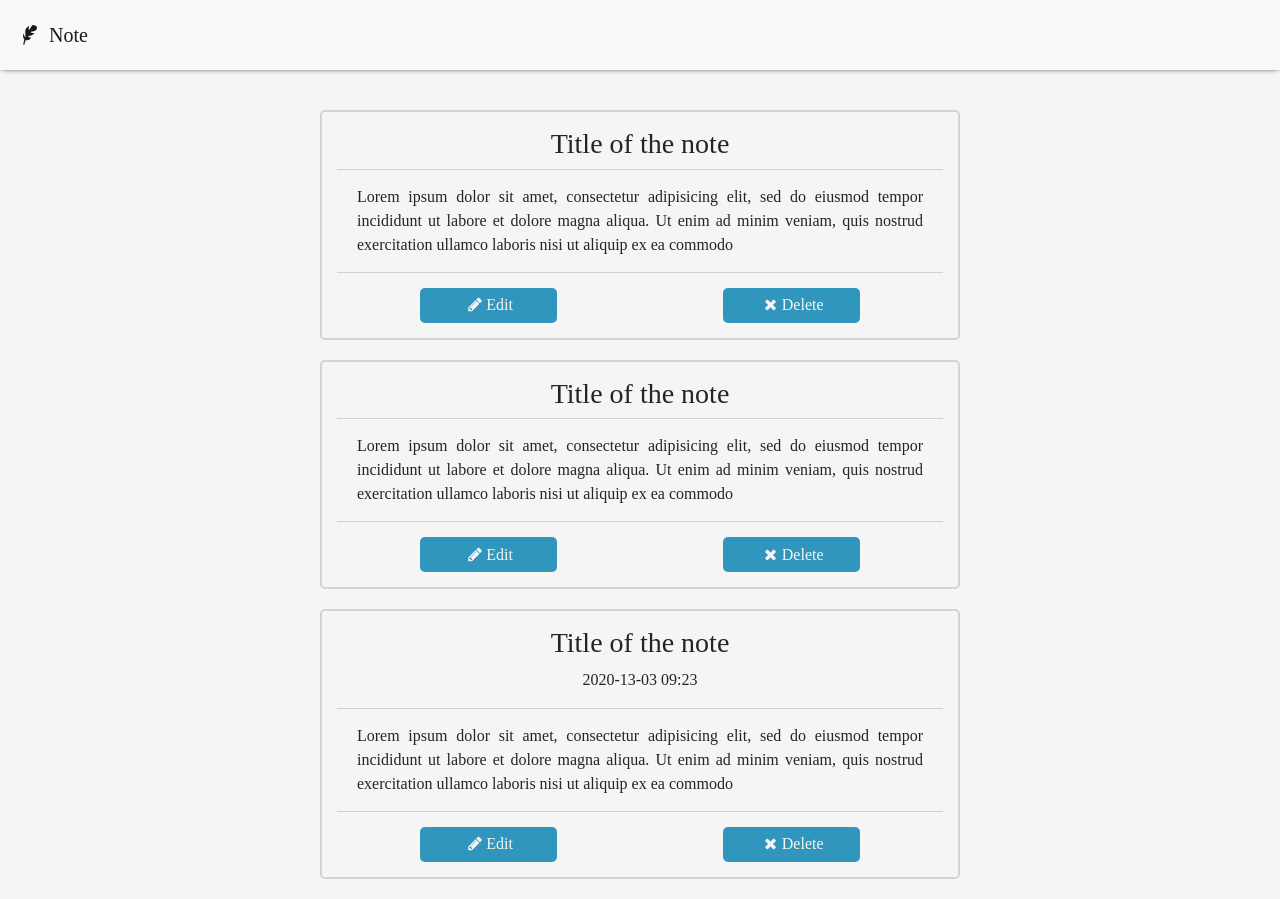
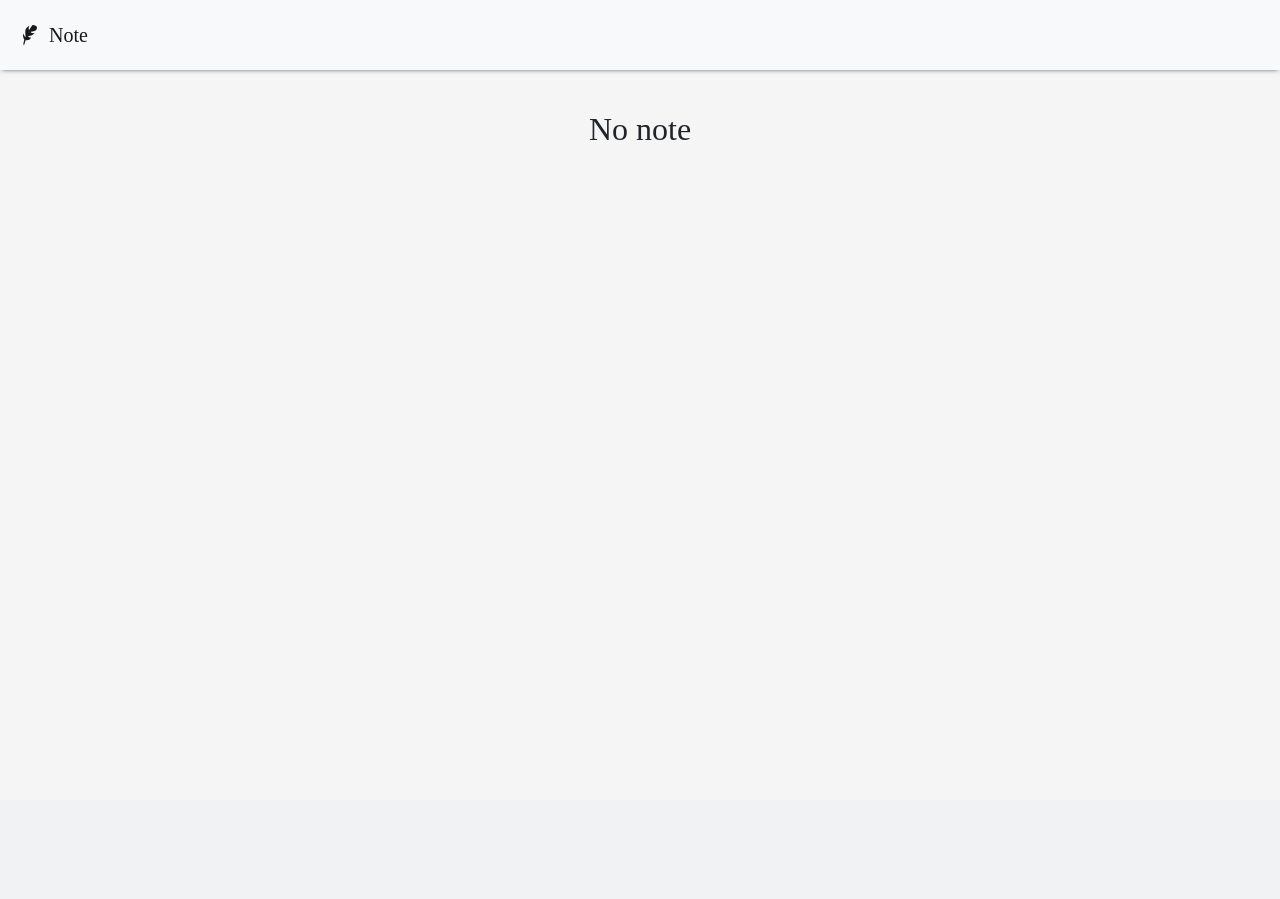
Before and after one commit to MBushari77/note-app, a Flask app: page /notes in a window 1280 px wide. After the commit the page ends 140 px from the top, so only its background shows below. Run offline with Flask 2, Linux system fonts and the light colour scheme; the visitor is signed in with stand-in values (Sample User, id 1); some libraries are stand-ins or nearby versions.

Commit message:
Add files via upload

```diff
--- a/templates/notes.html
+++ b/templates/notes.html
@@ -20,64 +20,31 @@
 	</nav>
 	<center>
 		<div class="notes_container">
+			{% if notes %}
+			{% for note in notes %}
 			<div class="note_card">
 				<div class="note_card_header">
-					<h3>Title of the note</h3>
+					<h3>{{ note.title }}</h3>
+					<p>{{ note.date }}</i></p>
 				</div>
 				<div class="note_card_body">
-					<p class="note_text" id="noteId">Lorem ipsum dolor sit amet, consectetur adipisicing elit, sed do eiusmod
-					tempor incididunt ut labore et dolore magna aliqua. Ut enim ad minim veniam,
-					quis nostrud exercitation ullamco laboris nisi ut aliquip ex ea commodo</p>
+					<p class="note_text shortNote" id="noteId" onclick="location.href='/note/{{ note.id }}'">
+						{{ note.content }}
+					</p>
 				</div>
 				<div class="note_card_actions row">
 					<div class="col-6">
-						<button><i class="icon-pencil-2"></i>Edit</button>
+						<button onclick="location.href='/edit/{{ note.id }}'"><i class="icon-pencil-2"></i>Edit</button>
 					</div>
 					<div class="col-6">
-						<button><i class="icon-cancel-2"></i>Delete</button>
+						<button onclick="delNote({{note.id}})"><i class="icon-cancel-2"></i>Delete</button>
 					</div>
 				</div>
 			</div>
-
-
-			<div class="note_card">
-				<div class="note_card_header">
-					<h3>Title of the note</h3>
-				</div>
-				<div class="note_card_body">
-					<p class="note_text" id="noteId">Lorem ipsum dolor sit amet, consectetur adipisicing elit, sed do eiusmod
-					tempor incididunt ut labore et dolore magna aliqua. Ut enim ad minim veniam,
-					quis nostrud exercitation ullamco laboris nisi ut aliquip ex ea commodo</p>
-				</div>
-				<div class="note_card_actions row">
-					<div class="col-6">
-						<button><i class="icon-pencil-2"></i>Edit</button>
-					</div>
-					<div class="col-6">
-						<button><i class="icon-cancel-2"></i>Delete</button>
-					</div>
-				</div>
-			</div>
-
-
-			<div class="note_card">
-				<div class="note_card_header">
-					<h3>Title of the note</h3><p>2020-13-03 09:23</p>
-				</div>
-				<div class="note_card_body">
-					<p class="note_text" id="noteId">Lorem ipsum dolor sit amet, consectetur adipisicing elit, sed do eiusmod
-					tempor incididunt ut labore et dolore magna aliqua. Ut enim ad minim veniam,
-					quis nostrud exercitation ullamco laboris nisi ut aliquip ex ea commodo</p>
-				</div>
-				<div class="note_card_actions row">
-					<div class="col-6">
-						<button><i class="icon-pencil-2"></i>Edit</button>
-					</div>
-					<div class="col-6">
-						<button><i class="icon-cancel-2"></i>Delete</button>
-					</div>
-				</div>
-			</div>
+			{% endfor %}
+			{% else %}
+			<h2>No note</h2>
+			{% endif %}
 		</div>
 	</center>
 
```
